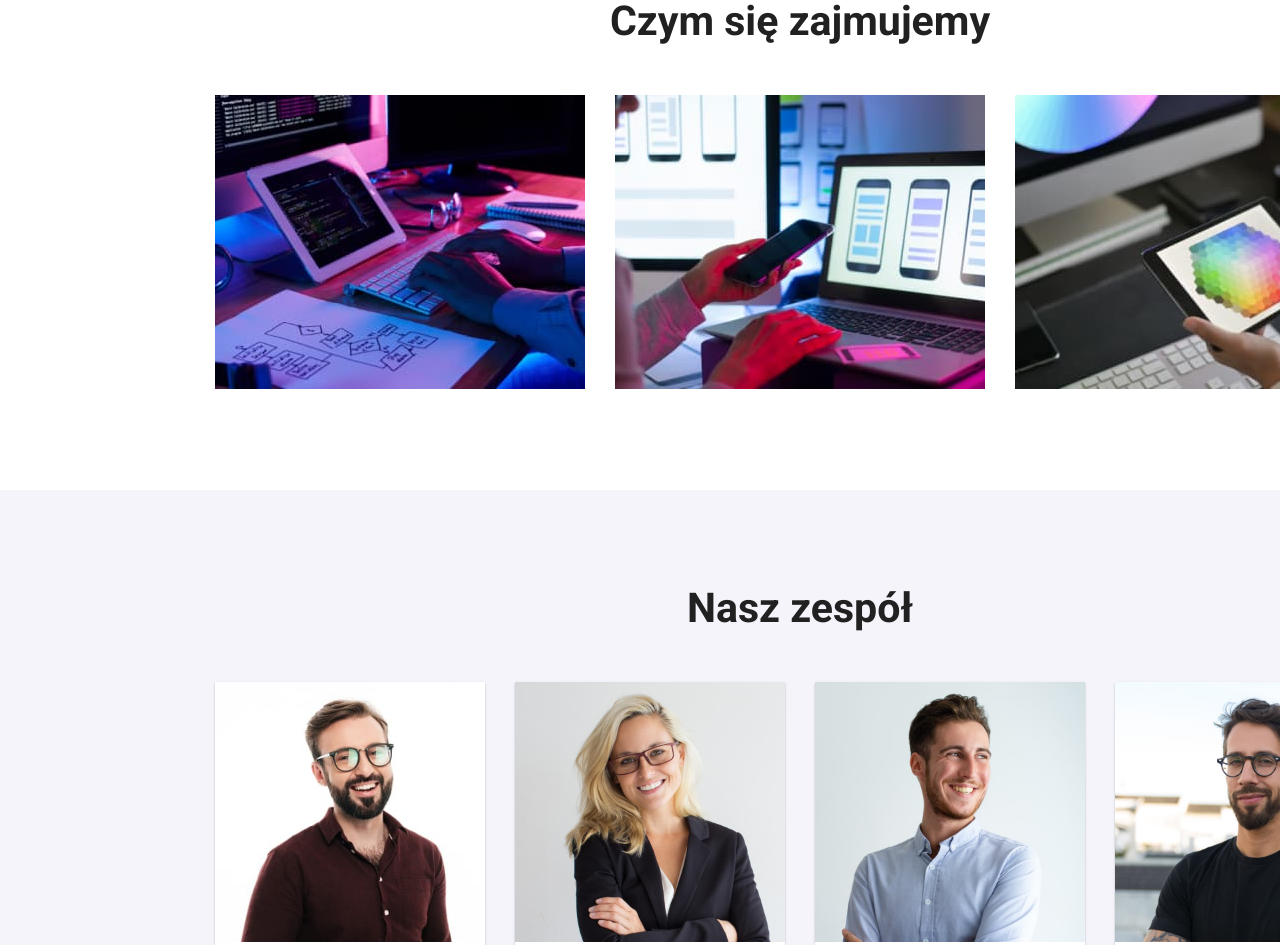
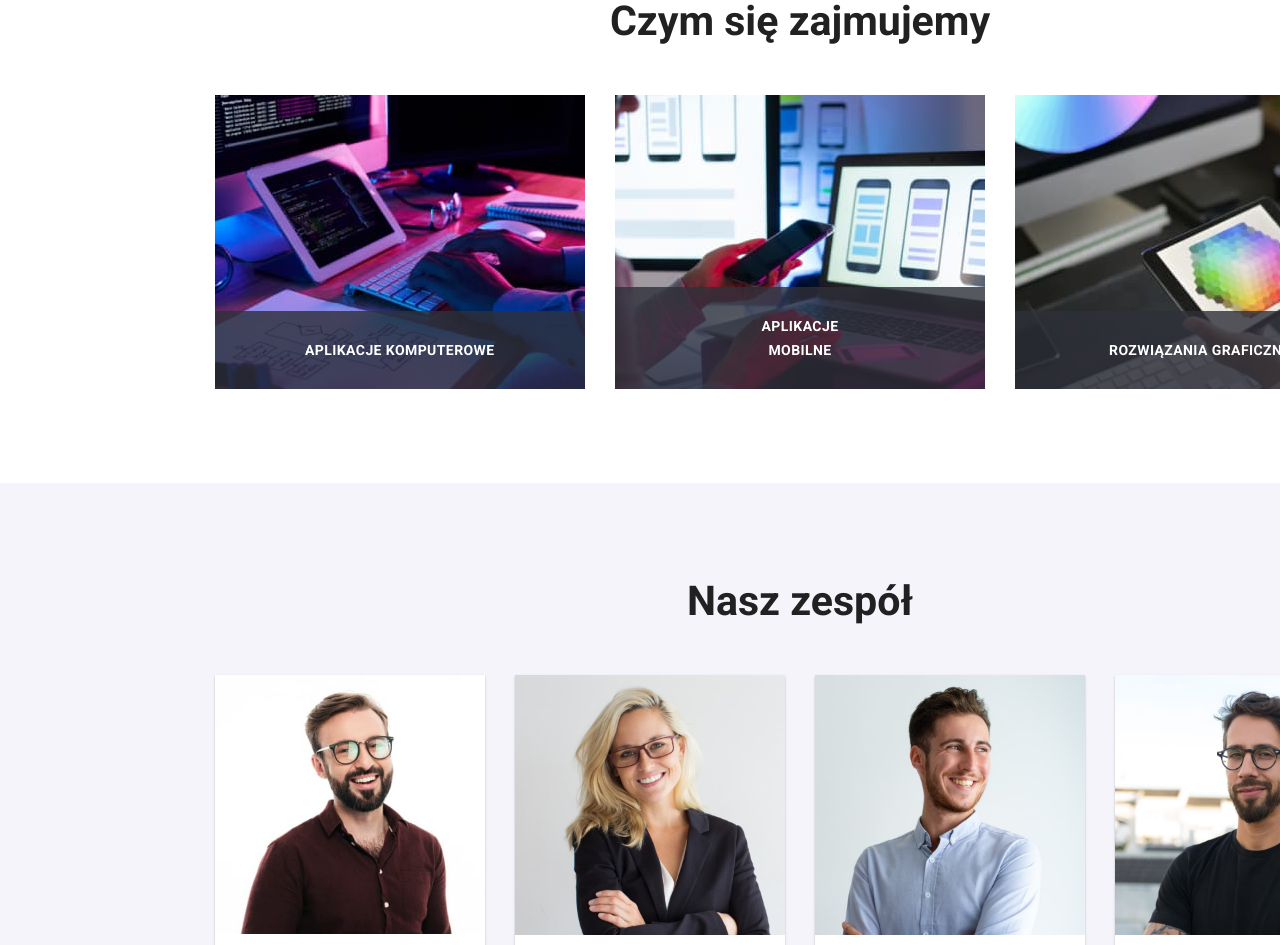
Before and after one commit to MichalStanaszek/goit-markup-hw-05, a plain HTML site: page index.html in a window 1280 px wide. Shown: the part 1149-2094 px from the top of the page. Drawn offline with nearby package versions, Linux system fonts and the light colour scheme; files whose address does not match are found by name.

Commit message:
update: index.html
add background to article photos: "czym sie zajmujemy"

```diff
--- a/css/styles.css
+++ b/css/styles.css
@@ -212,6 +212,55 @@ button {
 }
 
 /* Czym się zajmujemy i zespół */
+
+.box {
+  display: flex;
+  justify-content: center;
+  margin: 0 auto;
+}
+
+.box > div:nth-child(2) {
+  margin: 0 30px;
+}
+
+img {
+  display: block;
+  max-width: 100%;
+  height: auto;
+}
+
+.thumb {
+  position: relative;
+}
+
+.label1,
+.label2,
+.label3 {
+  font-weight: 700;
+  text-align: center;
+  letter-spacing: 0.03em;
+  text-transform: uppercase;
+  color: #ffffff;
+  margin: 0;
+}
+.thumb > .label1 {
+  position: absolute;
+  bottom: 0;
+  background: rgba(47, 48, 58, 0.8);
+  padding: 27px 90px;
+}
+.thumb > .label2 {
+  position: absolute;
+  bottom: 0;
+  background: rgba(47, 48, 58, 0.8);
+  padding: 27px 113px;
+}
+.thumb > .label3 {
+  position: absolute;
+  bottom: 0;
+  background: rgba(47, 48, 58, 0.8);
+  padding: 27px 94px;
+}
 
 .company {
   margin: 0 auto 94px;
--- a/index.html
+++ b/index.html
@@ -127,32 +127,36 @@
     <article class="company">
       <div class="container">
         <h2 class="company-header">Czym się zajmujemy</h2>
-        <ul class="company-products">
-          <li>
+
+        <div class="box">
+          <div class="thumb">
             <img
               src="./images/Main-page/html-code.jpg"
               alt="html code writting"
               width="370"
               height="294"
             />
-          </li>
-          <li>
+            <p class="label1">aplikacje komputerowe</p>
+          </div>
+          <div class="thumb">
             <img
-              src="./images/Main-page/smartphone-configuration.jpg"
-              alt="smartphone configuration"
-              width="370"
-              height="294"
-            />
-          </li>
-          <li>
+            src="./images/Main-page/smartphone-configuration.jpg"
+            alt="smartphone configuration"
+            width="370"
+            height="294"
+          />
+          <p class="label2">aplikacje mobilne</p>
+          </div>
+          <div class="thumb">
             <img
               src="./images/Main-page/color-palette.jpg"
               alt="color palette"
               width="370"
               height="294"
             />
-          </li>
-        </ul>
+            <p class="label3">rozwiązania graficzne</p>
+          </div>
+        </div>
       </div>
     </article>
     <section class="wrapper2">
```
